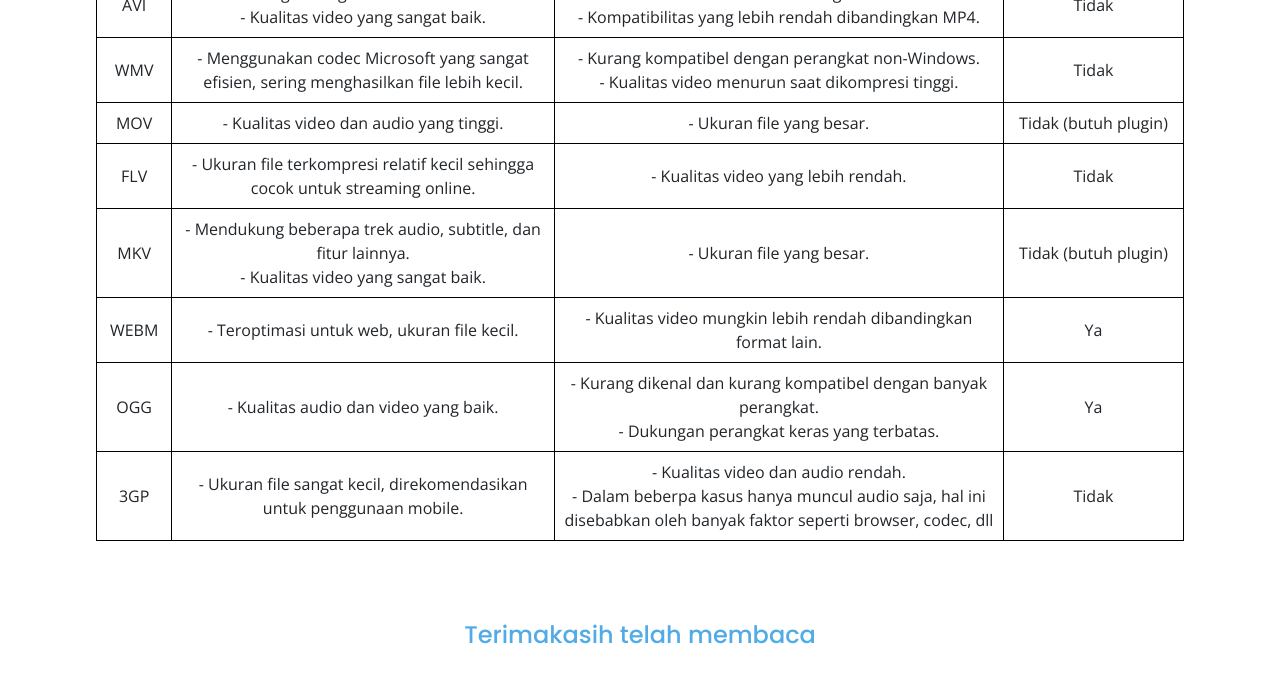
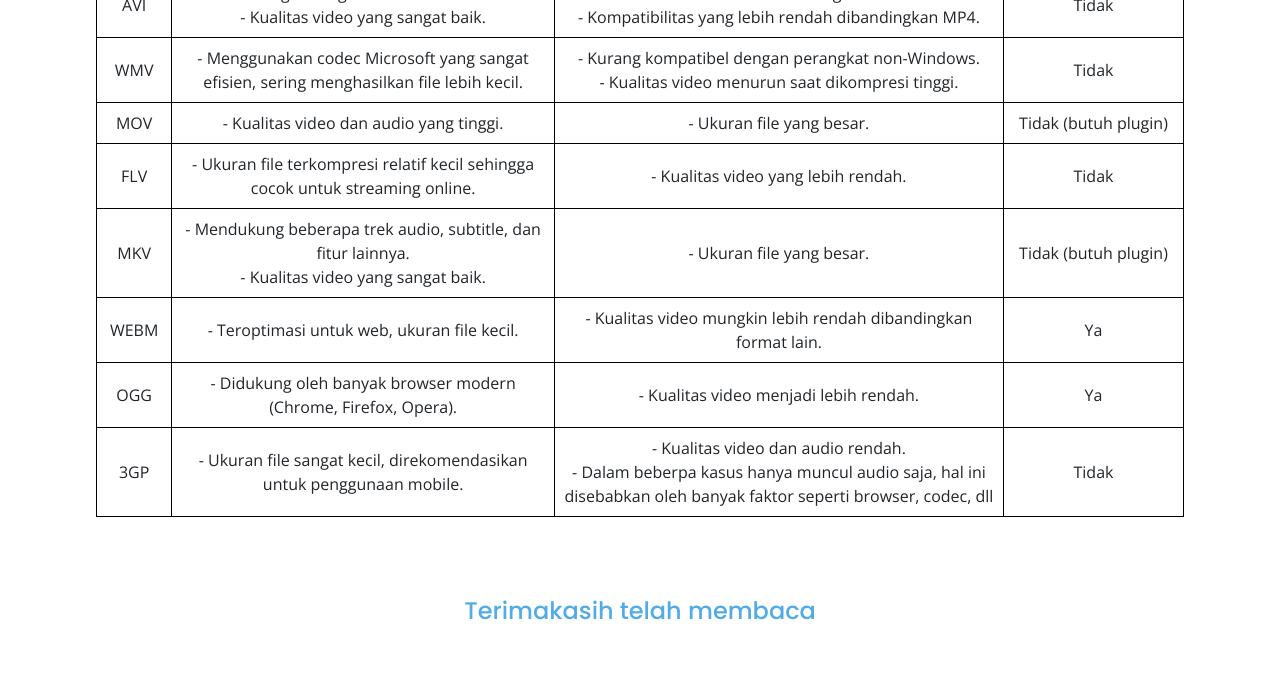
Before and after one commit to zennn08/rehan-web, a plain HTML site: page sismul1.html in a window 1280 px wide. Shown: the part 1094-1794 px from the top of the page. Drawn offline with nearby package versions, Linux system fonts and the light colour scheme; a web font is replaced by a local one.

Commit message:
tabel lagi

```diff
--- a/sismul1.html
+++ b/sismul1.html
@@ -165,11 +165,10 @@
             <tr>
                 <td>OGG</td>
                 <td>
-                    - Kualitas audio dan video yang baik.
+                    - Didukung oleh banyak browser modern (Chrome, Firefox, Opera).
                 </td>
                 <td>
-                    - Kurang dikenal dan kurang kompatibel dengan banyak perangkat.<br>
-                    - Dukungan perangkat keras yang terbatas.
+                    - Kualitas video menjadi lebih rendah.<br>
                 </td>
                 <td>Ya</td>
             </tr>
```
